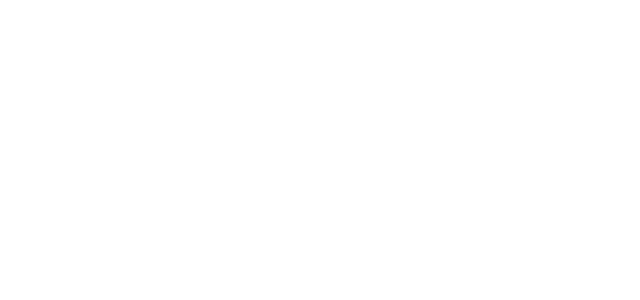
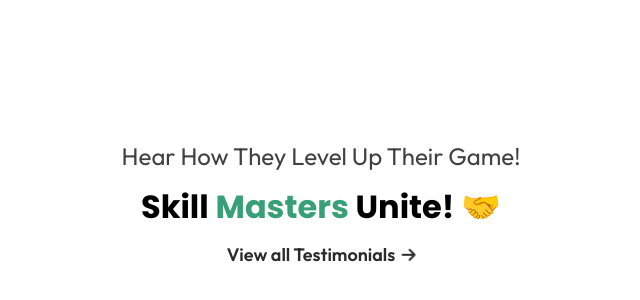
Before and after one commit to Basanta-khatri-0311/Frontend-Intern-task, a React (Vite) app: page / in a window 1280 px wide. Shown: the part 196-496 px from the top of the page, without its empty margins (319-959 px from the left). Built offline with nearby package versions, Linux system fonts and the light colour scheme.

Commit message:
created outline for task 1

```diff
--- a/src/App.jsx
+++ b/src/App.jsx
@@ -1,9 +1,10 @@
 import React from 'react'
+import Task1 from './pages/Task1'
 
 const App = () => {
   return (
     <div>
-
+      <Task1/>
     </div>
   )
 }
--- /dev/null
+++ b/src/components/Task1/ButtonCompo.jsx
@@ -0,0 +1,27 @@
+import React from "react";
+
+const ButtonCompo = () => {
+  return (
+    <button className="group font-[outfit] font-semibold text-[18px] leading-[100%] tracking-normal text-[#2B2B2B]  flex items-center gap-1 ">
+      View all Testimonials{" "}
+      <span>
+        <svg
+          xmlns="http://www.w3.org/2000/svg"
+          fill="none"
+          viewBox="0 0 24 24"
+          stroke-width="3"
+          stroke="currentColor"
+          className="size-4 text-[#2B2B2B] transition-transform duration-300 group-hover:translate-x-1 arrow-pulse"
+        >
+          <path
+            stroke-linecap="round"
+            stroke-linejoin="round"
+            d="M13.5 4.5 21 12m0 0-7.5 7.5M21 12H3"
+          />
+        </svg>
+      </span>
+    </button>
+  );
+};
+
+export default ButtonCompo;
--- /dev/null
+++ b/src/pages/Task1.jsx
@@ -0,0 +1,21 @@
+import React from "react";
+import ButtonCompo from "../components/Task1/ButtonCompo";
+
+
+const Task1 = () => {
+  return (
+    <div className="absolute top-1/2 left-1/2 transform -translate-x-1/2 -translate-y-1/2">
+      <div className="flex gap-5 flex-col justify-center items-center">
+        <p className="font-[outfit] font-normal text-[24px] leading-[100%] tracking-normal text-[#414141]">
+          Hear How They Level Up Their Game!
+        </p>
+        <p className="font-[Poppins] font-bold text-[32px] leading-[120%] tracking-normal">
+          Skill <span className="text-[#37a077] ">Masters</span> Unite! 🤝
+        </p>
+        <ButtonCompo/>
+      </div>
+    </div>
+  );
+};
+
+export default Task1;
```
Also changed, not shown: src/pages/Task2.jsx (added), src/pages/Task3.jsx (added).
